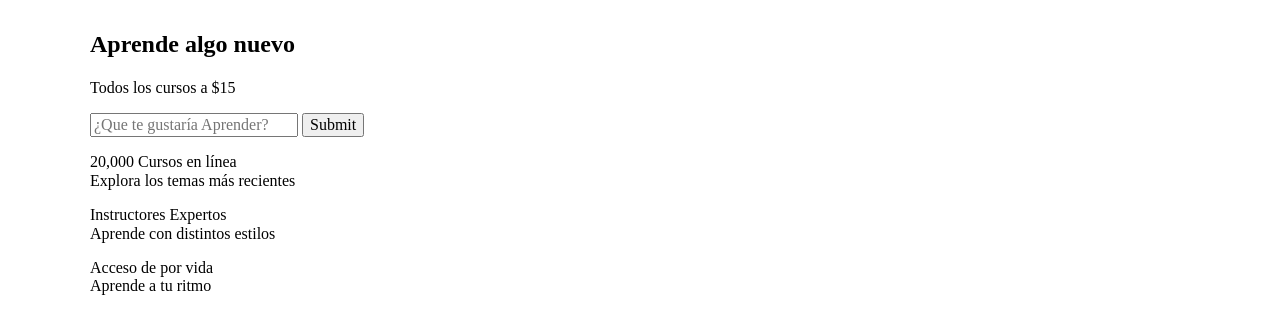
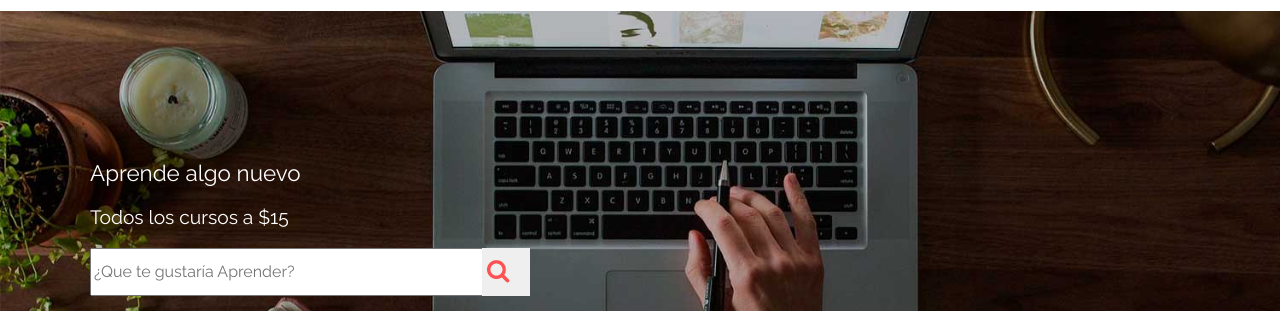
Before and after one commit to developaul/cartdesign-flexbox, a website: page index.html in a window 1280 px wide. Shown: the part 75-386 px from the top of the page. Drawn offline with nearby package versions, Linux system fonts and the light colour scheme.

Commit message:
hero added

```diff
--- a/scss/_custom.scss
+++ b/scss/_custom.scss
@@ -1,5 +1,18 @@
+/* Global */
+html {
+    box-sizing: border-box;
+}
 
-/* Global */
+*,
+*::before,
+*::after {
+    box-sizing: inherit;
+}
+
+body {
+    font-family: "Raleway", sans-serif;
+}
+
 .contenedor {
     max-width: 1100px;
     margin: 0 auto;
@@ -57,3 +70,52 @@
         }
     }
 }
+
+/* Hero */
+.hero {
+    min-height: 26rem;
+    @include background-image( '../img/hero.jpg' );
+    background-size: cover;
+    display: flex;
+    align-items: center;
+
+    .contenido-hero {
+        flex: 1;
+        color: $white;
+
+        h2 {
+            font-weight: 400;
+            font-size: 1.4rem;
+        }
+
+        p {
+            font-size: 1.2rem;
+        }
+
+        form {
+            position: relative;
+
+            input[type="text"] {
+                width: 100%;
+                height: 3rem;
+            }
+
+            input[type="submit"] {
+                position: absolute;
+                right: 0;
+                top: 0;
+                @include background-image( '../img/lupa.png' );
+                display: block;
+                width: 3rem;
+                height: 3rem;
+                text-indent: -9999px;
+                border: none;
+                cursor: pointer;
+            }
+
+            @include tablet() {
+                width: 40%;
+            }
+        }
+    }
+}
--- a/scss/_mixins.scss
+++ b/scss/_mixins.scss
@@ -7,6 +7,13 @@
     text-align: center;
     padding: .5rem 1rem;
     margin-top: 1rem;
+}
+
+/* Images */
+@mixin background-image( $image ) {
+    background-image: url( $image );
+    background-repeat: no-repeat;
+    background-position: center center;
 }
 
 /* Media Queries */
```
Also changed, not shown: css/app.css.
